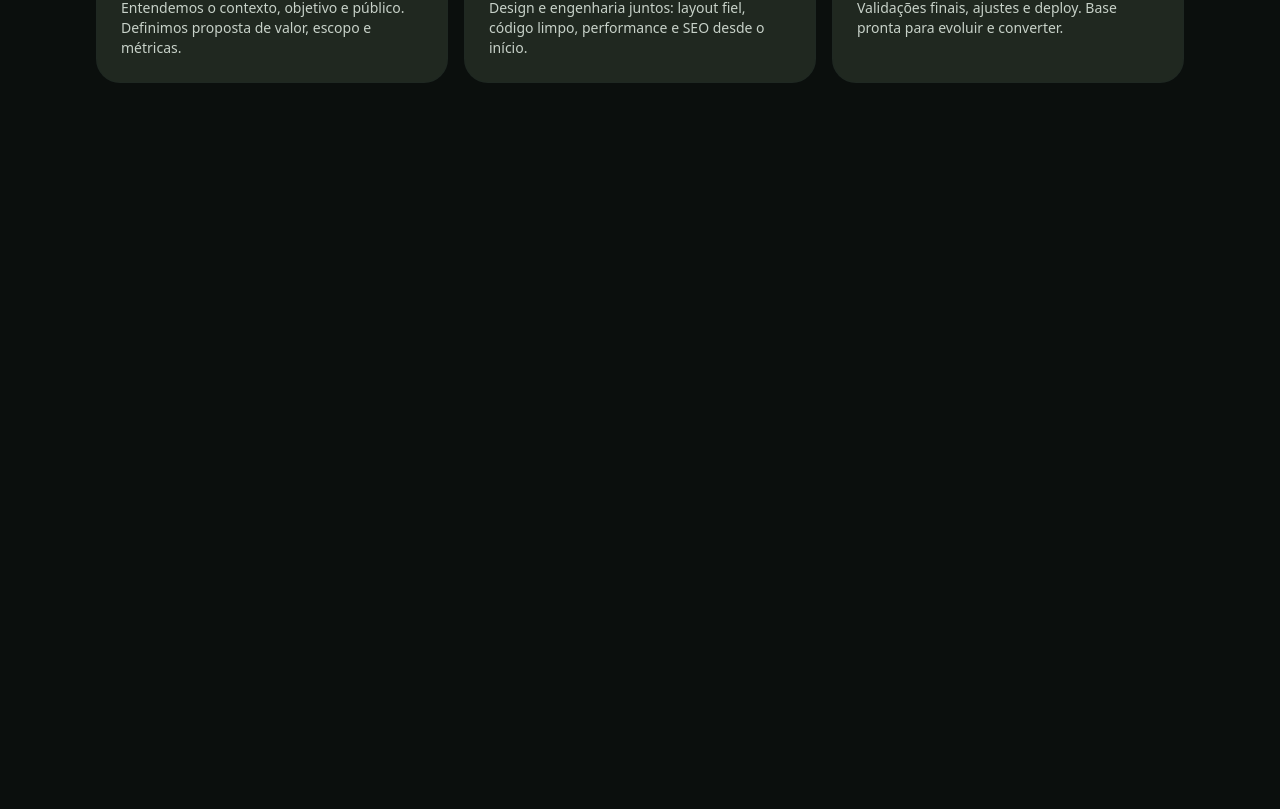
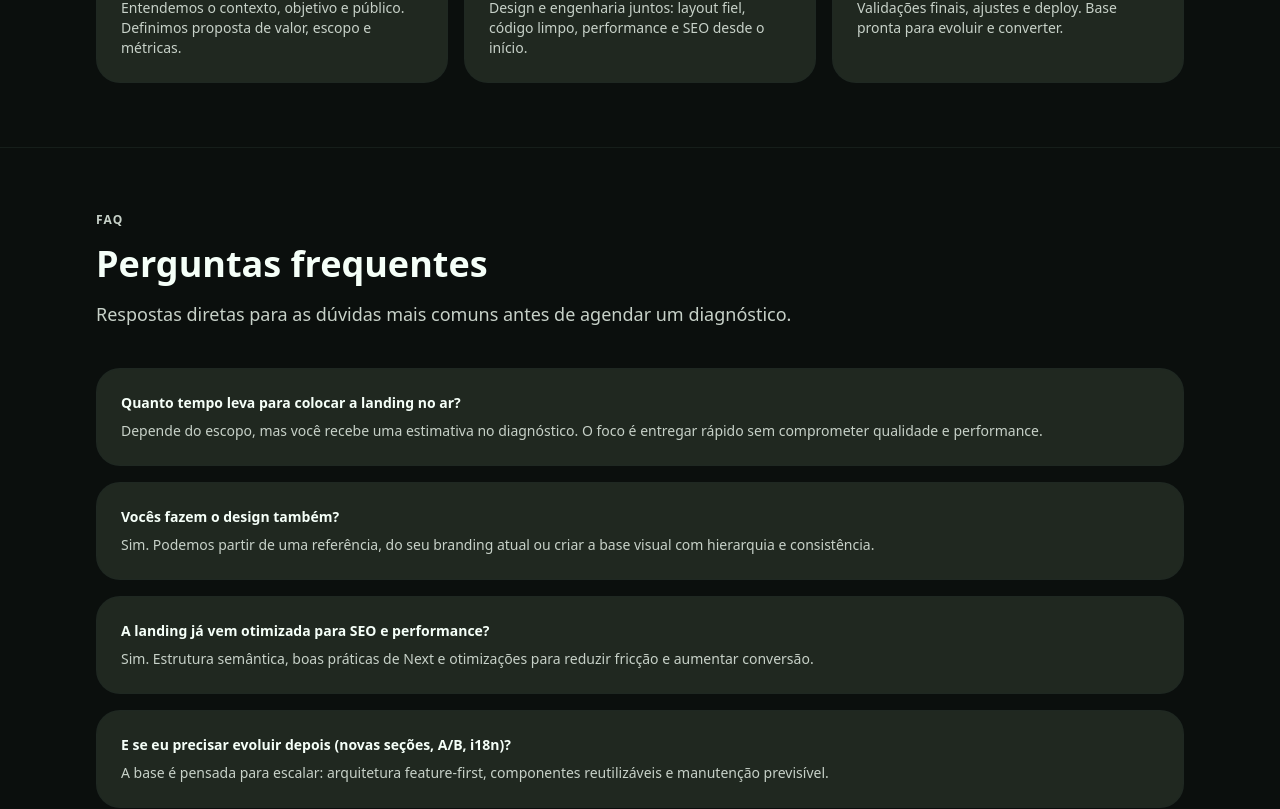
Before and after one commit to LeonardoAlbano/epigraphe-LP, a Next.js app: page / in a window 1280 px wide. Shown: the part 2931-3740 px from the top of the page. Before the commit the page ends 3078 px from the top, so only its background shows below. Built offline with nearby package versions, Linux system fonts and the light colour scheme.

Commit message:
feat(marketing): render faq section

```diff
--- a/src/features/marketing/ui/landing-page.tsx
+++ b/src/features/marketing/ui/landing-page.tsx
@@ -4,6 +4,7 @@ import { ProblemSection } from "./components/sections/problem-section";
 import { SolutionSection } from "./components/sections/solution-section";
 import { BenefitsSection } from "./components/sections/benefits-section";
 import { HowItWorksSection } from "./components/sections/how-it-works-section";
+import { FaqSection } from "./components/sections/faq-section";
 
 export function LandingPage() {
   return (
@@ -14,6 +15,7 @@ export function LandingPage() {
       <SolutionSection />
       <BenefitsSection />
       <HowItWorksSection />
+      <FaqSection />
     </section>
   );
 }
```
